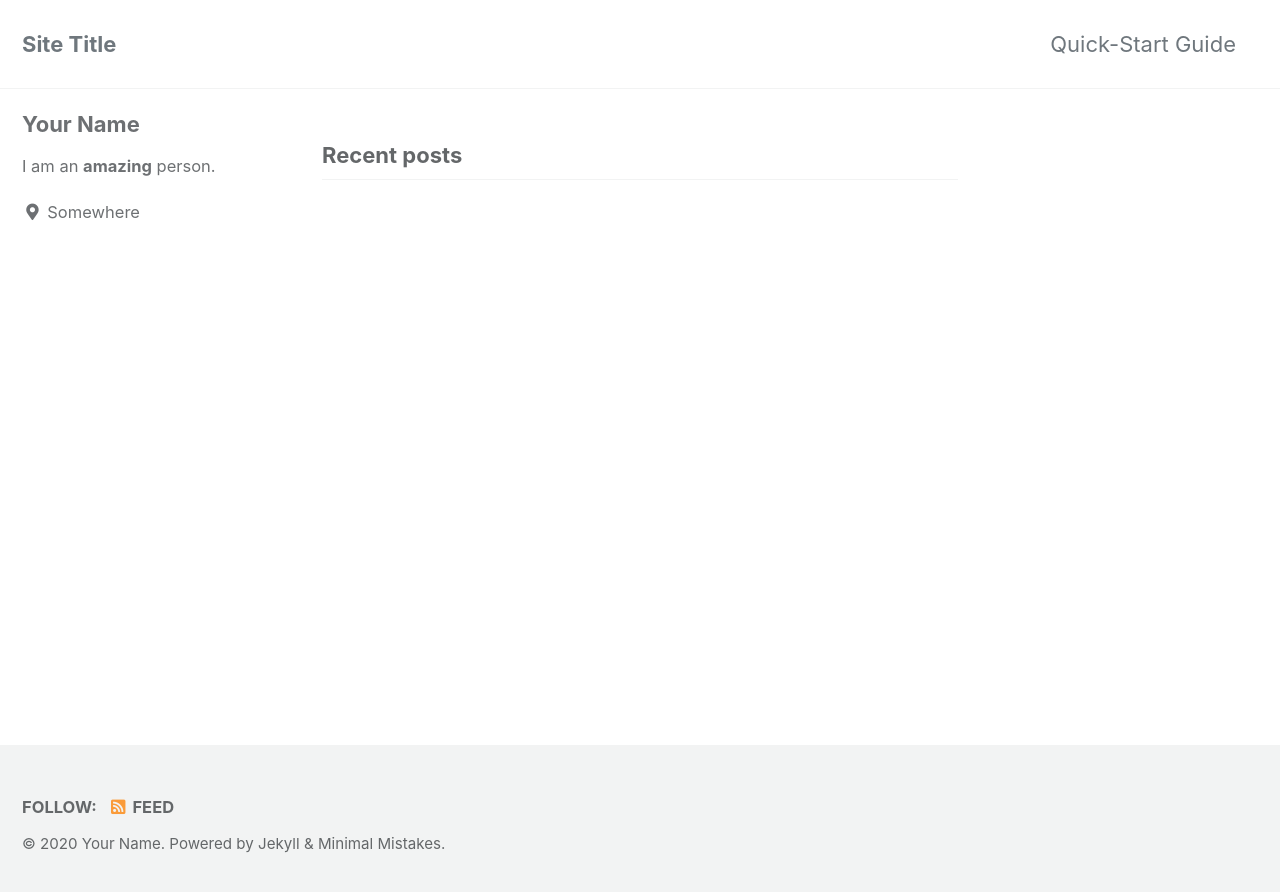
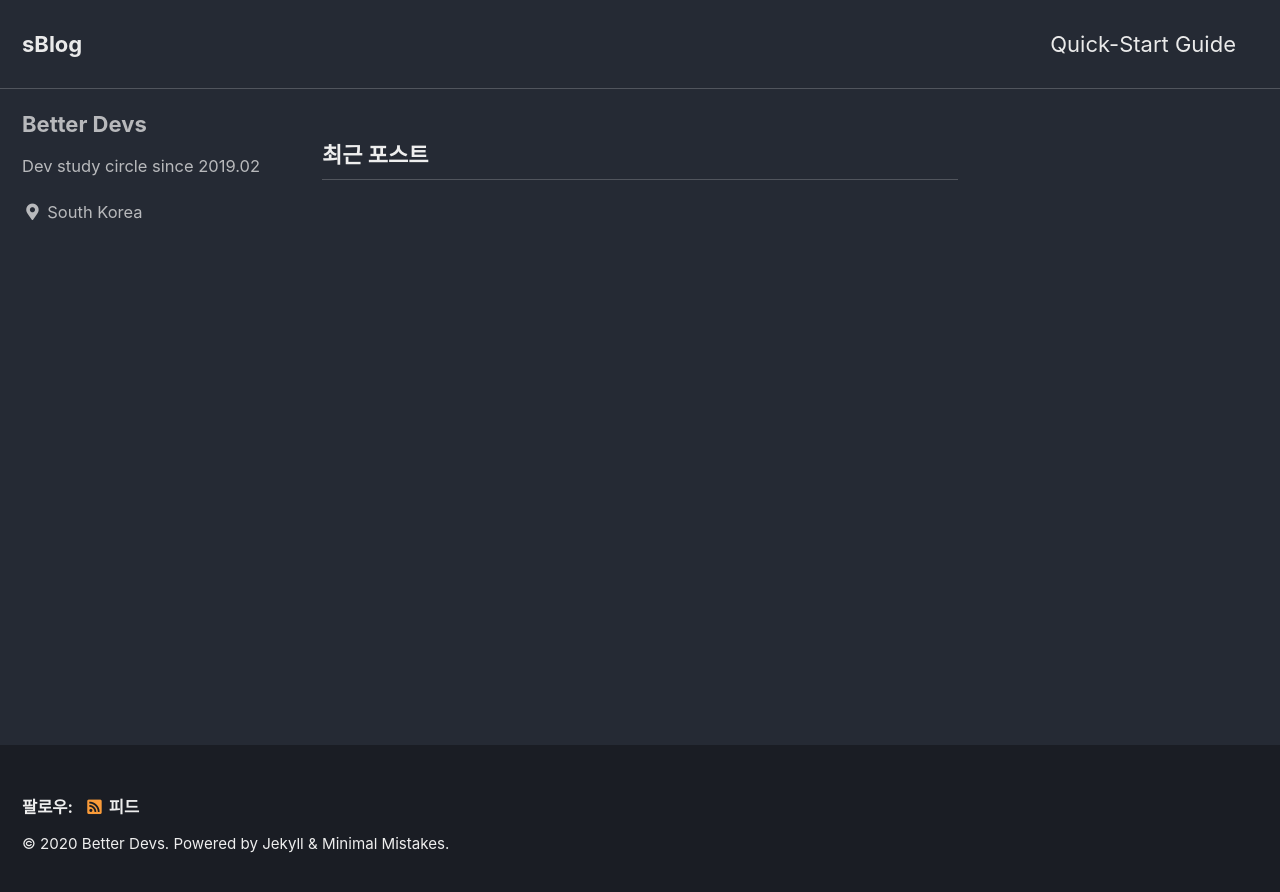
Before and after one commit to betterdevstomorrow/betterdevstomorrow.github.com, a Jekyll site: the page built from index.html, in a window 1280 px wide. Shown: the top 892 px of the page. Built offline with Jekyll 4.4.1, drawn with Linux system fonts in a browser that asks for light colours; cached includes are drawn as plain includes; the list of posts is cut into pages by our own code.

Commit message:
fix: _config.yml (기본적인 것 변경)

```diff
--- a/Gemfile
+++ b/Gemfile
@@ -1,2 +1,2 @@
 source "https://rubygems.org"
-gemspec
+gem "minimal-mistakes-jekyll"
--- a/_config.yml
+++ b/_config.yml
@@ -12,18 +12,18 @@
 
 theme                  : "minimal-mistakes-jekyll"
 # remote_theme           : "mmistakes/minimal-mistakes"
-minimal_mistakes_skin    : "default" # "air", "aqua", "contrast", "dark", "dirt", "neon", "mint", "plum", "sunrise"
+minimal_mistakes_skin    : "dark" # "default" "air", "aqua", "contrast", "dark", "dirt", "neon", "mint", "plum", "sunrise"
 
 # Site Settings
-locale                   : "en-US"
-title                    : "Site Title"
+locale                   : "ko-KR"
+title                    : "sBlog"
 title_separator          : "-"
 subtitle                 : # site tagline that appears below site title in masthead
-name                     : "Your Name"
-description              : "An amazing website."
+name                     : "Better Devs"
+description              : "Dev study circle since 2019.02"
 url                      : # the base hostname & protocol for your site e.g. "https://mmistakes.github.io"
 baseurl                  : # the subpath of your site, e.g. "/blog"
-repository               : # GitHub username/repo-name e.g. "mmistakes/minimal-mistakes"
+repository               : "betterdevstomorrow" # GitHub username/repo-name e.g. "mmistakes/minimal-mistakes"
 teaser                   : # path of fallback teaser image, e.g. "/assets/images/500x300.png"
 logo                     : # path of logo image to display in the masthead, e.g. "/assets/images/88x88.png"
 masthead_title           : # overrides the website title displayed in the masthead, use " " for no title
@@ -93,10 +93,10 @@ analytics:
 
 # Site Author
 author:
-  name             : "Your Name"
+  name             : "Better Devs"
   avatar           : # path of avatar image, e.g. "/assets/images/bio-photo.jpg"
-  bio              : "I am an **amazing** person."
-  location         : "Somewhere"
+  bio              : "Dev study circle since 2019.02"
+  location         : "South Korea"
   email            :
   links:
     - label: "Email"
@@ -209,7 +209,7 @@ sass:
 permalink: /:categories/:title/
 paginate: 5 # amount of posts to show
 paginate_path: /page:num/
-timezone: # https://en.wikipedia.org/wiki/List_of_tz_database_time_zones
+timezone: Asia/Seoul # https://en.wikipedia.org/wiki/List_of_tz_database_time_zones
 
 
 # Plugins (previously gems:)
@@ -273,6 +273,7 @@ defaults:
       path: ""
       type: posts
     values:
+      show_date: true
       layout: single
       author_profile: true
       read_time: true
```
Also changed, not shown: README.md (deleted), minimal-mistakes-jekyll.gemspec (deleted), screenshot-layouts.png (deleted), screenshot.png (deleted), 1 other file.
